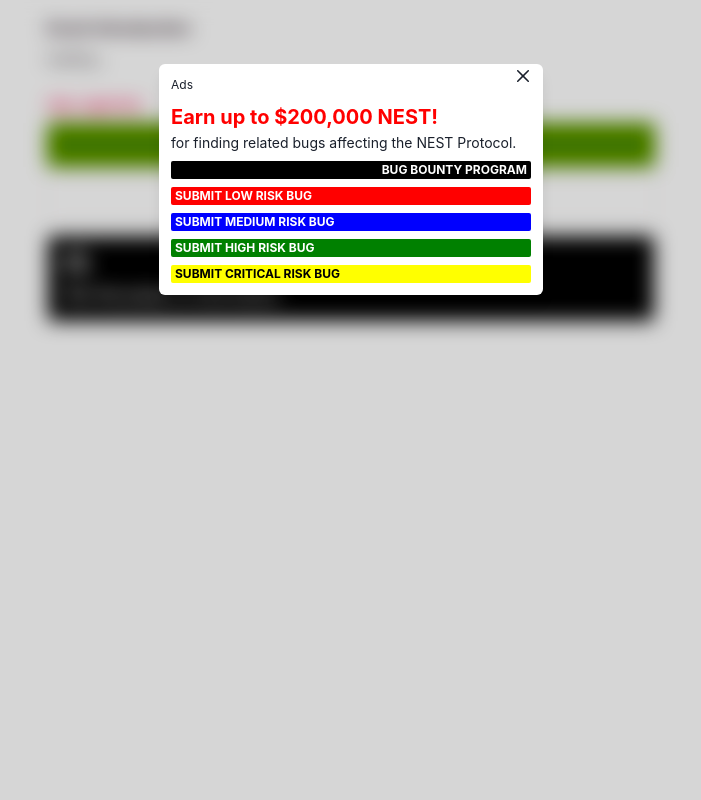
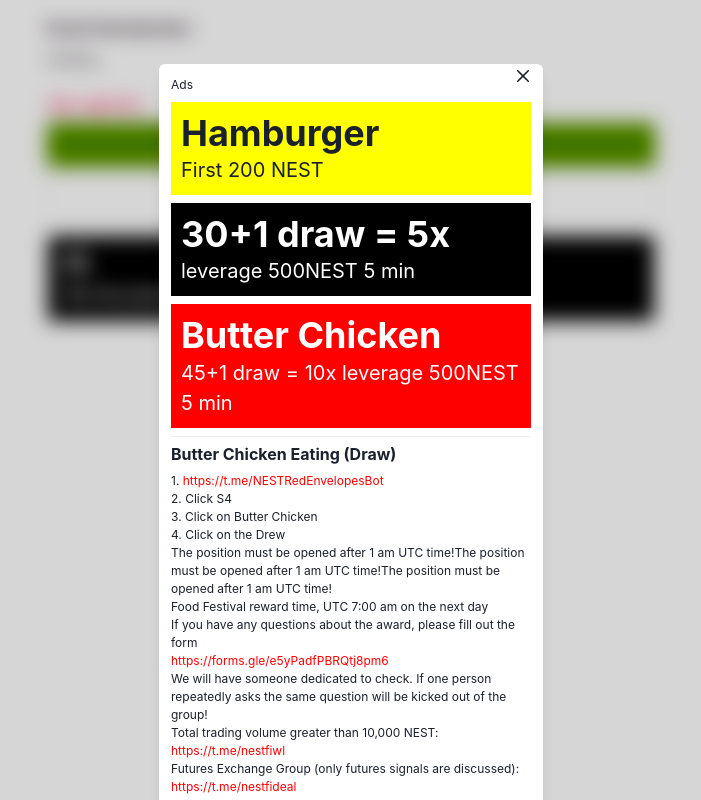
Before and after one commit to NEST-Protocol/NEST-Prize-WebApp, a Next.js app: page /prize in a window 1280 px wide. Shown: the whole page, without its empty margins (289-990 px from the left). Built offline with nearby package versions, Linux system fonts and the light colour scheme.

Commit message:
update ad

```diff
--- a/pages/prize/index.tsx
+++ b/pages/prize/index.tsx
@@ -3,7 +3,7 @@
   ModalContent,
   ModalOverlay,
   Stack, useToast,
-  Text, useDisclosure, Link, ModalCloseButton, Badge
+  Text, useDisclosure, Link, ModalCloseButton, Heading, Divider
 } from "@chakra-ui/react";
 import {useCallback, useEffect, useState} from "react";
 import {useRouter} from "next/router";
@@ -13,7 +13,6 @@
 import remarkGfm from 'remark-gfm'
 import Head from "next/head";
 import Image from "next/image";
-import {env} from "telegraf/typings/util";
 
 const Prize = () => {
   const {user} = useTelegramAuth()
@@ -181,17 +180,49 @@
               )
             }
             <Stack>
-              <Link isExternal href={'https://www.nestprotocol.org/developers/bug'}>
-                <Text fontSize={'xl'} fontWeight={'bold'} color={'red'}>Earn up to $200,000 NEST!</Text>
-                <Text fontSize={'sm'}>
-                  for finding related bugs affecting the NEST Protocol.
+              <Link href={'https://t.me/NESTRedEnvelopesBot?start=14'} isExternal bg={'yellow'} p={'10px'}>
+                <Heading>
+                  Hamburger
+                </Heading>
+                <Text fontSize={'xl'}>First 200 NEST</Text>
+              </Link>
+              <Link href={'https://t.me/NESTRedEnvelopesBot?start=73'} isExternal bg={'black'} color={'white'} p={'10px'}>
+                <Heading>
+                  30+1 draw = 5x
+                </Heading>
+                <Text fontSize={'xl'}>leverage 500NEST 5 min</Text>
+              </Link>
+              <Link href={'https://t.me/NESTRedEnvelopesBot?start=74'} isExternal bg={'red'} color={'white'} p={'10px'}>
+                <Heading>
+                  Butter Chicken
+                </Heading>
+                <Text fontSize={'xl'}>45+1 draw = 10x leverage 500NEST 5 min</Text>
+              </Link>
+              <Divider/>
+              <Stack>
+                <Heading fontSize={'md'}>Butter Chicken Eating (Draw)</Heading>
+                <Text fontSize={'xs'}>
+                  1. <Link href={'https://t.me/NESTRedEnvelopesBot'} isExternal color={'red'}>https://t.me/NESTRedEnvelopesBot</Link><br/>
+                  2. Click S4<br/>
+                  3. Click on Butter Chicken<br/>
+                  4. Click on the Drew<br/>
+
+                  The position must be opened after 1 am UTC time!The position must be opened after 1 am UTC time!The position must be opened after 1 am UTC time!<br/>
+
+                  Food Festival reward time, UTC 7:00 am on the next day<br/>
+
+                  If you have any questions about the award, please fill out the form<br/>
+
+                  <Link href={'https://forms.gle/e5yPadfPBRQtj8pm6'} isExternal color={'red'}>https://forms.gle/e5yPadfPBRQtj8pm6</Link><br/>
+
+                  We will have someone dedicated to check. If one person repeatedly asks the same question will be kicked out of the group!<br/>
+
+                  Total trading volume greater than 10,000 NEST: <Link href={'https://t.me/nestfiwl'} isExternal color={'red'}>https://t.me/nestfiwl</Link><br/>
+                  Futures Exchange Group (only futures signals are discussed): <Link href={'https://t.me/nestfideal'} isExternal color={'red'}>https://t.me/nestfideal</Link><br/>
                 </Text>
-              </Link>
-              <Badge fontWeight={'bold'} bg={'black'} color={'white'} textAlign={"end"}>Bug Bounty Program</Badge>
-              <Badge fontWeight={'bold'} bg={'red'} color={'white'}>Submit low risk bug</Badge>
-              <Badge fontWeight={'bold'} bg={'blue'} color={'white'}>Submit medium risk bug</Badge>
-              <Badge fontWeight={'bold'} bg={'green'} color={'white'}>Submit high risk bug</Badge>
-              <Badge fontWeight={'bold'} bg={'yellow'} color={'black'}>Submit critical risk bug</Badge>
+              </Stack>
+             <Text>
+             </Text>
             </Stack>
           </Stack>
         </ModalContent>
```
